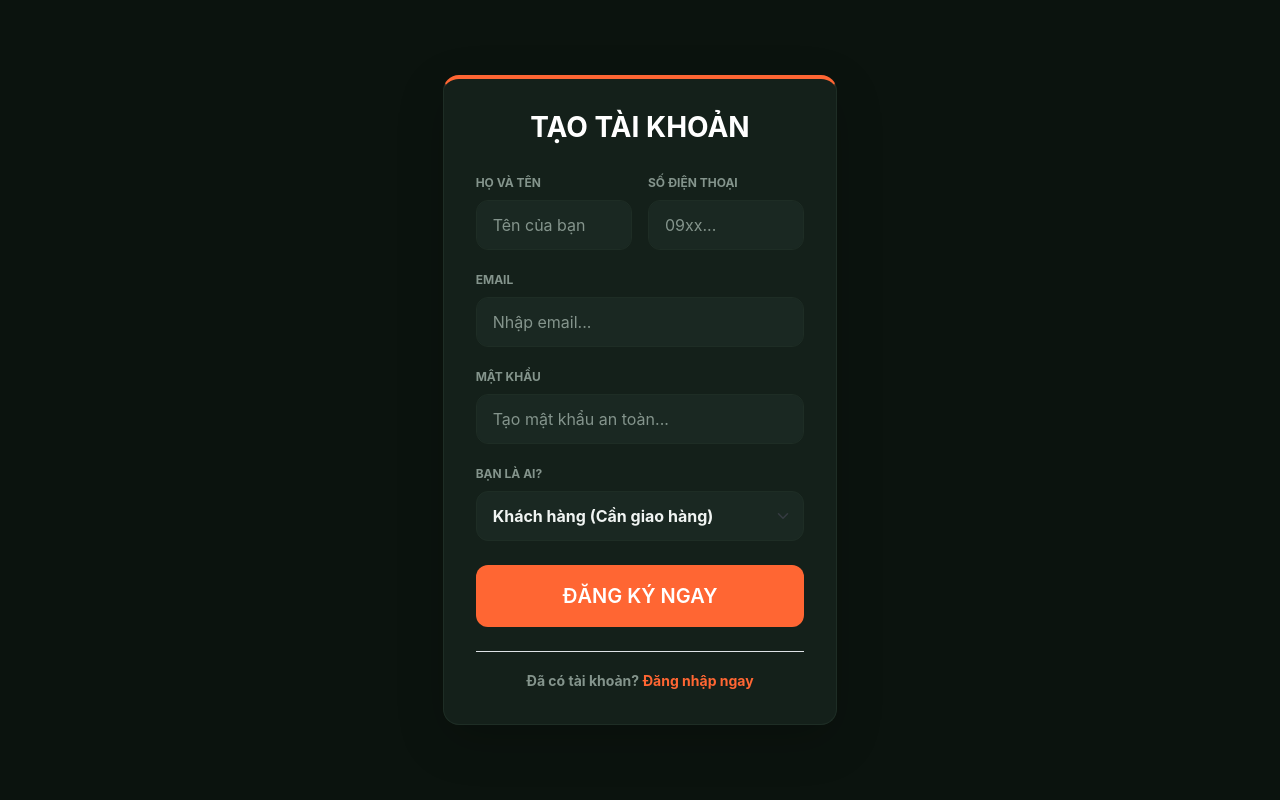
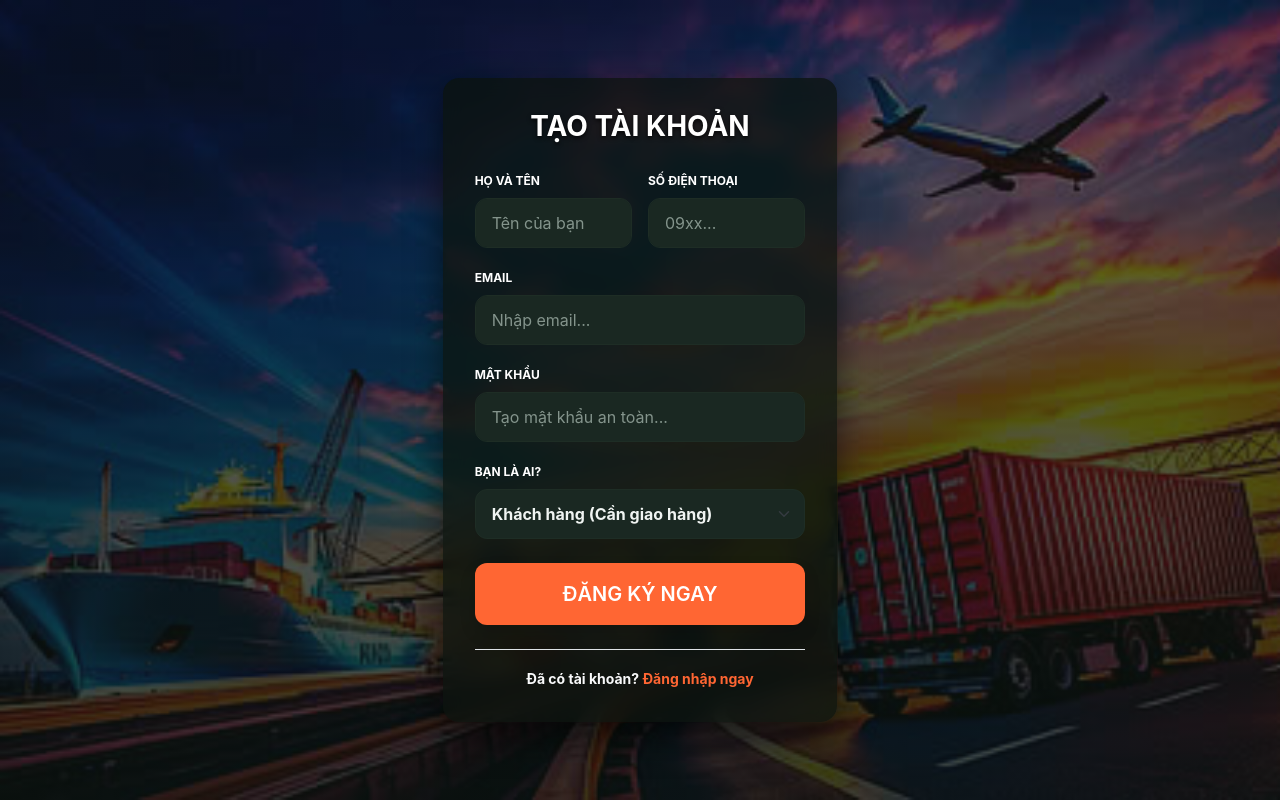
Before and after one commit to nguyenquangdat1206/ThucTapTotNghiep, a React app in the folder frontend/: page /register in a window 1280 px wide. Built offline with nearby package versions, Linux system fonts and the light colour scheme; the HTML template or start-up script is replaced by a standard one.

Commit message:
update background for login n register

```diff
--- a/frontend/src/pages/Login.jsx
+++ b/frontend/src/pages/Login.jsx
@@ -33,33 +33,49 @@ function Login() {
   };
 
   return (
-    <Container fluid className="d-flex align-items-center justify-content-center" style={{ minHeight: "100vh", backgroundColor: 'var(--bg-main)' }}>
+    <Container fluid className="d-flex align-items-center justify-content-center"
+               style={{
+                 minHeight: "100vh",
+                 // Phủ một lớp màu tối (gradient) lên trên ảnh nền để form đăng nhập nổi bật hơn
+                 backgroundImage: `linear-gradient(rgba(11, 19, 14, 0.6), rgba(11, 19, 14, 0.8)), url('/bg-login.jpg')`,
+                 backgroundSize: 'cover',
+                 backgroundPosition: 'center',
+                 backgroundRepeat: 'no-repeat'
+               }}>
       <Row className="w-100">
         <Col md={{ span: 6, offset: 3 }} lg={{ span: 4, offset: 4 }}>
-          <Card className="logistics-card border-0 p-3" style={{ boxShadow: '0 15px 35px rgba(0,0,0,0.5)' }}>
+          {/* Form đăng nhập dạng kính mờ (Glassmorphism) trên nền tối */}
+          <Card className="border-0 p-3"
+                style={{
+                  boxShadow: '0 15px 35px rgba(0,0,0,0.6)',
+                  backgroundColor: 'rgba(11, 19, 14, 0.75)', // Nền đen trong suốt 75%
+                  backdropFilter: 'blur(10px)', // Hiệu ứng làm mờ cảnh phía sau
+                  border: '1px solid rgba(255, 102, 51, 0.3) !important', // Viền cam siêu mỏng
+                  borderRadius: '16px'
+                }}>
             <Card.Body>
               <div className="text-center mb-4">
-                  <div className="d-inline-flex justify-content-center align-items-center rounded-circle mb-3" style={{ width: '60px', height: '60px', backgroundColor: 'var(--brand-orange-dim)', color: 'var(--brand-orange)', fontSize: '28px' }}>🚚</div>
-                  <h3 className="fw-bold tracking-wide text-white" style={{ letterSpacing: '2px' }}>LOGISTICS PRO</h3>
+                  <div className="d-inline-flex justify-content-center align-items-center rounded-circle mb-3 shadow" style={{ width: '60px', height: '60px', backgroundColor: 'var(--brand-orange)', color: '#fff', fontSize: '28px' }}>🚚</div>
+                  <h3 className="fw-bold tracking-wide text-white" style={{ letterSpacing: '2px', textShadow: '0 2px 4px rgba(0,0,0,0.8)' }}>LOGISTICS PRO</h3>
               </div>
 
               {errorMsg && <Alert variant="danger" className="fw-bold border-danger bg-transparent text-danger">{errorMsg}</Alert>}
 
               <Form onSubmit={handleLogin}>
                 <Form.Group className="mb-3" controlId="formBasicEmail">
-                  <Form.Label className="text-muted fw-bold" style={{ fontSize: '13px' }}>EMAIL ĐĂNG NHẬP</Form.Label>
+                  <Form.Label className="text-white fw-bold" style={{ fontSize: '13px' }}>EMAIL ĐĂNG NHẬP</Form.Label>
                   <Form.Control type="email" className="logistics-input py-2" placeholder="Nhập email..." value={email} onChange={(e) => setEmail(e.target.value)} required />
                 </Form.Group>
 
                 <Form.Group className="mb-4" controlId="formBasicPassword">
-                  <Form.Label className="text-muted fw-bold" style={{ fontSize: '13px' }}>MẬT KHẨU</Form.Label>
+                  <Form.Label className="text-white fw-bold" style={{ fontSize: '13px' }}>MẬT KHẨU</Form.Label>
                   <Form.Control type="password" className="logistics-input py-2" placeholder="Nhập mật khẩu..." value={password} onChange={(e) => setPassword(e.target.value)} required />
                 </Form.Group>
 
-                <Button type="submit" className="btn-orange w-100 mb-4 py-3 fs-5 fw-bold tracking-wide">ĐĂNG NHẬP</Button>
+                <Button type="submit" className="btn-orange w-100 mb-4 py-3 fs-5 fw-bold tracking-wide shadow">ĐĂNG NHẬP</Button>
 
-                <div className="text-center border-top pt-3" style={{ borderColor: 'var(--border-color)' }}>
-                    <small className="text-muted fw-bold">
+                <div className="text-center border-top pt-3" style={{ borderColor: 'rgba(255,255,255,0.1)' }}>
+                    <small className="text-light fw-bold">
                         Chưa có tài khoản? <span style={{ cursor: 'pointer', color: 'var(--brand-orange)' }} onClick={() => navigate('/register')}>Đăng ký ngay</span>
                     </small>
                 </div>
--- a/frontend/src/pages/Register.jsx
+++ b/frontend/src/pages/Register.jsx
@@ -36,12 +36,28 @@ function Register() {
   };
 
   return (
-    <Container fluid className="d-flex align-items-center justify-content-center py-5" style={{ minHeight: "100vh", backgroundColor: 'var(--bg-main)' }}>
+    <Container fluid className="d-flex align-items-center justify-content-center py-5"
+               style={{
+                 minHeight: "100vh",
+                 // Phủ một lớp màu tối (gradient) lên trên ảnh nền để form đăng ký nổi bật hơn
+                 backgroundImage: `linear-gradient(rgba(11, 19, 14, 0.6), rgba(11, 19, 14, 0.8)), url('/bg-login.jpg')`,
+                 backgroundSize: 'cover',
+                 backgroundPosition: 'center',
+                 backgroundRepeat: 'no-repeat'
+               }}>
       <Row className="w-100">
         <Col md={{ span: 8, offset: 2 }} lg={{ span: 6, offset: 3 }} xl={{ span: 4, offset: 4 }}>
-          <Card className="logistics-card border-0 shadow-lg p-3" style={{ borderTop: '4px solid var(--brand-orange) !important' }}>
+          {/* Form đăng ký dạng kính mờ (Glassmorphism) trên nền tối */}
+          <Card className="border-0 p-3"
+                style={{
+                  boxShadow: '0 15px 35px rgba(0,0,0,0.6)',
+                  backgroundColor: 'rgba(11, 19, 14, 0.75)', // Nền đen trong suốt 75%
+                  backdropFilter: 'blur(10px)', // Hiệu ứng làm mờ cảnh phía sau
+                  border: '1px solid rgba(255, 102, 51, 0.3)', // Viền cam siêu mỏng
+                  borderRadius: '16px'
+                }}>
             <Card.Body>
-              <h3 className="text-center mb-4 text-white fw-bold tracking-wide">TẠO TÀI KHOẢN</h3>
+              <h3 className="text-center mb-4 text-white fw-bold tracking-wide" style={{ textShadow: '0 2px 4px rgba(0,0,0,0.8)' }}>TẠO TÀI KHOẢN</h3>
 
               {message && <Alert variant={isError ? "danger" : "success"} className="fw-bold bg-transparent" style={{ borderColor: isError ? '#FF4D4D' : '#4ADE80', color: isError ? '#FF4D4D' : '#4ADE80' }}>{message}</Alert>}
 
@@ -49,30 +65,30 @@ function Register() {
                 <Row className="g-3 mb-3">
                   <Col md={6}>
                     <Form.Group>
-                      <Form.Label className="text-muted fw-bold" style={{ fontSize: '12px' }}>HỌ VÀ TÊN</Form.Label>
+                      <Form.Label className="text-white fw-bold" style={{ fontSize: '12px' }}>HỌ VÀ TÊN</Form.Label>
                       <Form.Control type="text" className="logistics-input" placeholder="Tên của bạn" value={name} onChange={(e) => setName(e.target.value)} required />
                     </Form.Group>
                   </Col>
                   <Col md={6}>
                     <Form.Group>
-                      <Form.Label className="text-muted fw-bold" style={{ fontSize: '12px' }}>SỐ ĐIỆN THOẠI</Form.Label>
+                      <Form.Label className="text-white fw-bold" style={{ fontSize: '12px' }}>SỐ ĐIỆN THOẠI</Form.Label>
                       <Form.Control type="tel" className="logistics-input" placeholder="09xx..." value={phone} onChange={(e) => setPhone(e.target.value)} required />
                     </Form.Group>
                   </Col>
                 </Row>
 
                 <Form.Group className="mb-3">
-                  <Form.Label className="text-muted fw-bold" style={{ fontSize: '12px' }}>EMAIL</Form.Label>
+                  <Form.Label className="text-white fw-bold" style={{ fontSize: '12px' }}>EMAIL</Form.Label>
                   <Form.Control type="email" className="logistics-input" placeholder="Nhập email..." value={email} onChange={(e) => setEmail(e.target.value)} required />
                 </Form.Group>
 
                 <Form.Group className="mb-3">
-                  <Form.Label className="text-muted fw-bold" style={{ fontSize: '12px' }}>MẬT KHẨU</Form.Label>
+                  <Form.Label className="text-white fw-bold" style={{ fontSize: '12px' }}>MẬT KHẨU</Form.Label>
                   <Form.Control type="password" className="logistics-input" placeholder="Tạo mật khẩu an toàn..." value={password} onChange={(e) => setPassword(e.target.value)} required />
                 </Form.Group>
 
                 <Form.Group className="mb-3">
-                  <Form.Label className="text-muted fw-bold" style={{ fontSize: '12px' }}>BẠN LÀ AI?</Form.Label>
+                  <Form.Label className="text-white fw-bold" style={{ fontSize: '12px' }}>BẠN LÀ AI?</Form.Label>
                   <Form.Select className="logistics-input fw-bold" value={role} onChange={(e) => {
                       setRole(e.target.value);
                       if (!e.target.value.startsWith('driver')) setLicensePlate('');
@@ -85,16 +101,16 @@ function Register() {
                 </Form.Group>
 
                 {role.startsWith('driver') && (
-                  <Form.Group className="mb-4 p-3 rounded" style={{ backgroundColor: 'var(--brand-orange-dim)', border: '1px solid var(--brand-orange)' }}>
+                  <Form.Group className="mb-4 p-3 rounded" style={{ backgroundColor: 'rgba(255, 102, 51, 0.1)', border: '1px solid var(--brand-orange)' }}>
                     <Form.Label className="fw-bold" style={{ color: 'var(--brand-orange)', fontSize: '12px' }}>BIỂN SỐ PHƯƠNG TIỆN</Form.Label>
                     <Form.Control type="text" className="logistics-input text-uppercase fw-bold text-white" placeholder="VD: 51H-123.45" value={licensePlate} onChange={(e) => setLicensePlate(e.target.value)} required={role.startsWith('driver')} />
                   </Form.Group>
                 )}
 
-                <Button type="submit" className="btn-orange w-100 mt-2 mb-4 py-3 fs-5 fw-bold tracking-wide">ĐĂNG KÝ NGAY</Button>
+                <Button type="submit" className="btn-orange w-100 mt-2 mb-4 py-3 fs-5 fw-bold tracking-wide shadow">ĐĂNG KÝ NGAY</Button>
 
-                <div className="text-center border-top pt-3" style={{ borderColor: 'var(--border-color)' }}>
-                  <small className="text-muted fw-bold">
+                <div className="text-center border-top pt-3" style={{ borderColor: 'rgba(255,255,255,0.1)' }}>
+                  <small className="text-light fw-bold">
                     Đã có tài khoản? <span style={{ cursor: 'pointer', color: 'var(--brand-orange)' }} onClick={() => navigate('/')}>Đăng nhập ngay</span>
                   </small>
                 </div>
```
Also changed, not shown: frontend/public/bg-login.jpg (added).
